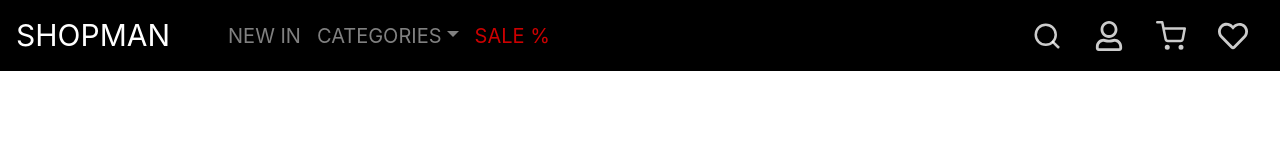
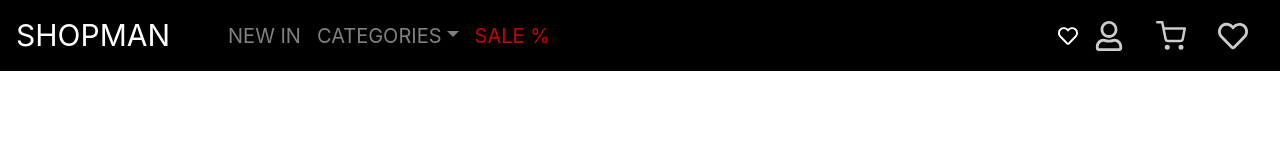
Before and after one commit to Aleksey-N-hub/shopman, a React (Create React App) app: page / in a window 1280 px wide. Both pictures are taken after a click on the button 1047 px from the left and 35 px from the top of the page. Shown: the top 160 px of the page. Built offline with nearby package versions, Linux system fonts and the light colour scheme; no server answers.

Commit message:
Started adding functionality to navbar

```diff
--- a/src/components/navbar.js
+++ b/src/components/navbar.js
@@ -8,6 +8,16 @@ import Accordion from "react-bootstrap/Accordion";
 import Card from "react-bootstrap/Card";
 
 export default class navbar extends Component {
+  state = {
+    activeSearch: false,
+  };
+  handleclick = () => {
+    this.setState((prevState) => {
+      return {
+        activeSearch: !prevState.activeSearch,
+      };
+    });
+  };
   render() {
     return (
       <>
@@ -89,9 +99,13 @@ export default class navbar extends Component {
               </Nav.Link>
             </Nav>
           </Navbar.Collapse>
-          <Nav.Link eventKey={2}>
-            <FiSearch className="navbar-icon" />
-          </Nav.Link>
+          {!this.state.activeSearch ? (
+            <Nav.Link eventKey={2} onClick={this.handleclick}>
+              <FiSearch className="navbar-icon" />
+            </Nav.Link>
+          ) : (
+            <FaRegHeart onClick={this.handleclick} />
+          )}
           <Nav.Link href="/profile">
             <FaRegUser className="navbar-icon" />
           </Nav.Link>
```
